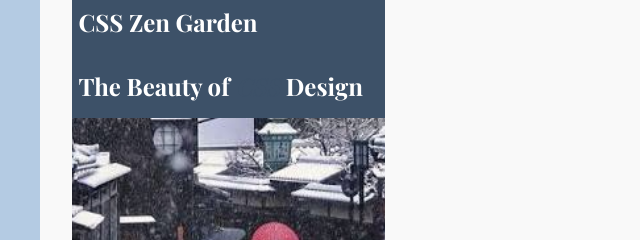
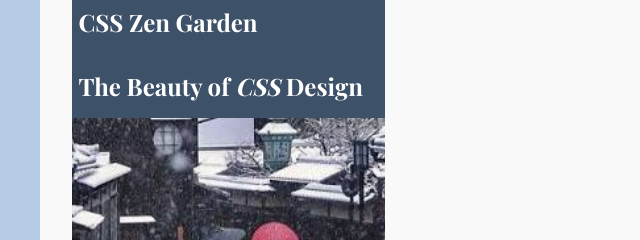
Before and after one commit to NYTLAIT/3320-Zen-Garden, a plain HTML site: page index.html in a window 1280 px wide. Shown: the part 344-584 px from the top of the page, 0-640 px from the left. Drawn offline with nearby package versions, Linux system fonts and the light colour scheme; a web font is replaced by a local one.

Commit message:
Fixed a minor text color inconsistentcy

```diff
--- a/style.css
+++ b/style.css
@@ -100,6 +100,12 @@
       padding: 1rem 0.4rem;
       background: var(--primary-color);
     }
+
+    & abbr {
+      color: var(--complementary-color);
+    }
+
+
   }
 
   & .summary {
@@ -262,7 +268,7 @@
 
         &::before,
         &::after {
-          content: "";
+          content: '';
           flex: 1;
           height: 1px;
           background-color: var(--primary-color);
```
